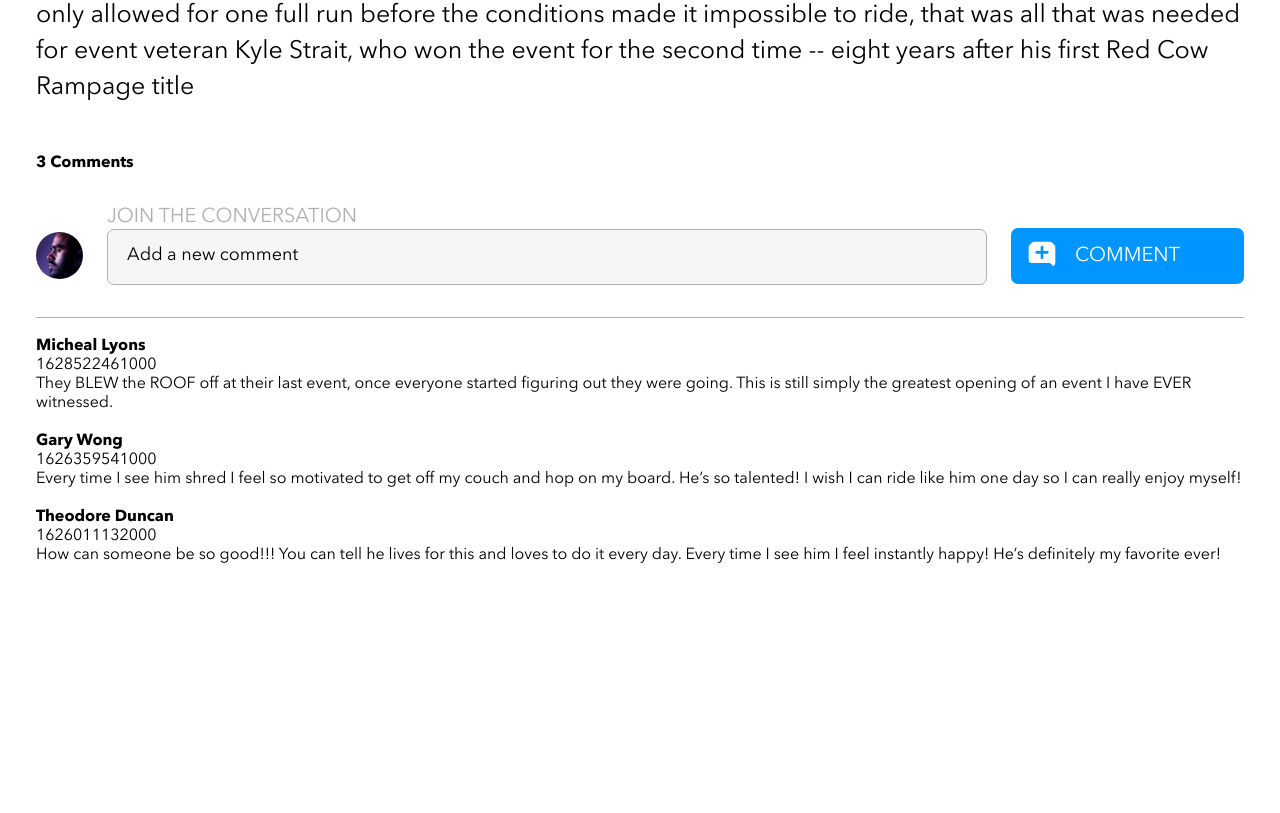
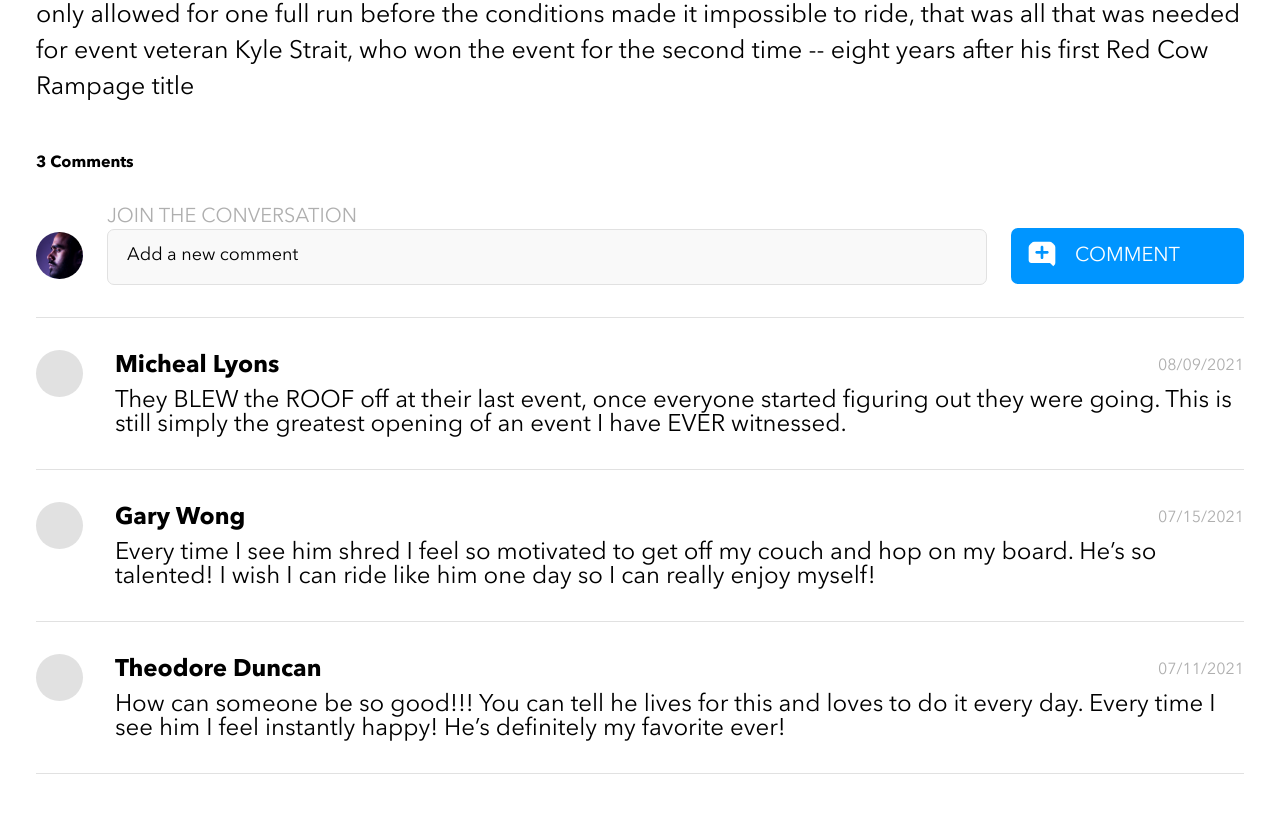
Before and after one commit to dcao7783/Brainflix-Project---Daniel-Cao, a React (Create React App) app: page / in a window 1280 px wide. Shown: the part 669-1482 px from the top of the page. Before the commit the page ends 1289 px from the top, so only its background shows below. Built offline with nearby package versions, Linux system fonts and the light colour scheme.

Commit message:
more completion for the comment section and display section

```diff
--- a/src/components/Content/Content.js
+++ b/src/components/Content/Content.js
@@ -4,20 +4,12 @@ import viewIcon from "../../assets/Icons/views.svg";
 import likeIcon from "../../assets/Icons/likes.svg";
 import commentIcon from "../../assets/Icons/add_comment.svg";
 import Display from "./Display";
+import {convertTime} from "../../utility";
 import "./Content.scss"
 
 
 
 function Content({ content }) {
-
-    function convertTime() {
-        const timeConvert = content.timestamp;
-        const newDate = new Date(timeConvert)
-        const option = { month: "2-digit", day: "2-digit", year: "numeric" }
-        const displayDate = newDate.toLocaleDateString(undefined, option)
-
-        return displayDate
-    }
 
     return (
         <section className="content">
@@ -25,7 +17,7 @@ function Content({ content }) {
             <div className="content__subflex">
                 <div className="content__subflex--flexleft">
                     <h4>By {content.channel}</h4>
-                    <p>{convertTime()}</p>
+                    <p>{convertTime(content.timestamp)}</p>
                 </div>
                 <div className="content__subflex--flexright">
                     <p>
--- a/src/components/Content/Content.scss
+++ b/src/components/Content/Content.scss
@@ -27,7 +27,7 @@
         justify-content: space-between;
         align-items: center;
         padding-bottom: 2rem;
-        border-bottom: 1px solid $primary-silver;
+        border-bottom: 1px solid $secondary-silver;
 
 
         &--flexleft {
@@ -86,7 +86,7 @@
             align-items: center;
             gap: 1.5rem;
             padding-bottom: 2rem;
-            border-bottom: 1px solid $primary-silver;
+            border-bottom: 1px solid $secondary-silver;
 
 
             img {
@@ -125,8 +125,8 @@
                 input {
                     width: 100%;
                     padding: 1.2rem;
-                    background-color: rgba(225, 225, 225, 0.3);
-                    border: 1px solid $primary-silver;
+                    background-color: rgba(225, 225, 225, 0.2);
+                    border: 1px solid $secondary-silver;
                     border-radius: 7px;
 
                     &::placeholder {
--- a/src/components/Content/Display.js
+++ b/src/components/Content/Display.js
@@ -1,3 +1,6 @@
+import "./Display.scss";
+import {convertTime} from "../../utility";
+
 function Display({ content }) {
 
     const commentList = [];
@@ -7,12 +10,12 @@ function Display({ content }) {
         const {comment, id, name, timestamp} = content.comments[i];
 
         commentList.push(
-            <div className="displays__container" key={id}>
-                <img src="" alt="" />
-                <div className="displays__container--subflex">
-                    <div className="displays__container--subflex-top">
+            <div className="displays__items" key={id}>
+                <span className="displays__items--img"></span>
+                <div className="displays__items--subflex">
+                    <div className="displays__items--subflex-top">
                         <h4>{name}</h4>
-                        <span>{timestamp}</span>
+                        <span>{convertTime(timestamp)}</span>
                     </div>
                     <p>{comment}</p>
                 </div>
@@ -20,7 +23,7 @@ function Display({ content }) {
         )
     }
 
-    return <>{commentList}</>
+    return <div className="displays">{commentList}</div>
 
 }
 
--- a/src/components/Content/Display.scss
+++ b/src/components/Content/Display.scss
@@ -0,0 +1,66 @@
+@use "../../styles/partials/font" as *;
+@use "../../styles/partials/variable" as *;
+@use "../../styles/partials/mixins" as *;
+
+*,
+*::before,
+*::after {
+    margin: 0;
+    padding: 0;
+    box-sizing: border-box;
+    font-family: 'AvenirNext LT Pro';
+}
+
+.displays {
+
+    &__items {
+        display: flex;
+        justify-content: flex-start;
+        align-items: center;
+        gap: 2rem;
+        padding: 2rem 0;
+        border-bottom: 1px solid $secondary-silver;
+        position: relative;
+
+        &--img {
+            width: 46.9px;
+            height: 46.9px;
+            background-color: $secondary-silver;
+            border-radius: 50%;
+            border: 0;
+            outline: none;
+            align-self: flex-start;
+            flex-shrink: 0;
+        }
+
+        &--subflex {
+            display: flex;
+            flex-direction: column;
+            align-items: flex-start;
+            gap: 0.5rem;
+            padding-top: 2px;
+
+            &-top {
+                width: 100%;
+                display: flex;
+                flex-direction: row;
+                justify-content: space-between;
+                align-items: center;
+
+                h4 {
+                    font-size: 24px;
+                }
+
+                span {
+                    color: $primary-silver;
+                }
+            }
+
+            p {
+                font-size: 24px;
+                line-height: 24px;
+                font-weight: 400;
+            }
+        }
+    }
+}
--- /dev/null
+++ b/src/utility.js
@@ -0,0 +1,8 @@
+export function convertTime(time) {
+    // const timeConvert = content.timestamp;
+    const newDate = new Date(time)
+    const option = { month: "2-digit", day: "2-digit", year: "numeric" }
+    const displayDate = newDate.toLocaleDateString(undefined, option)
+
+    return displayDate
+}
```
